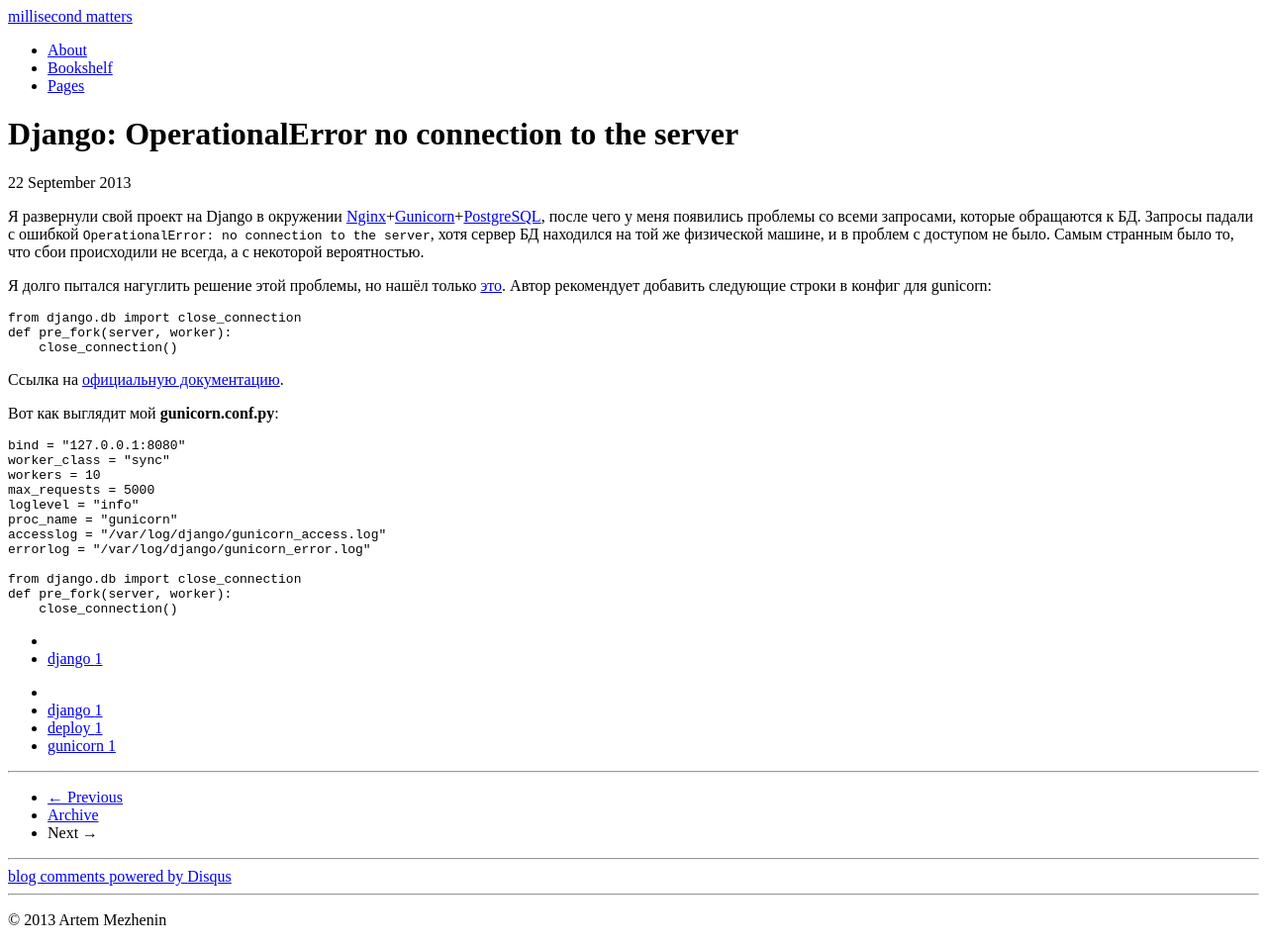
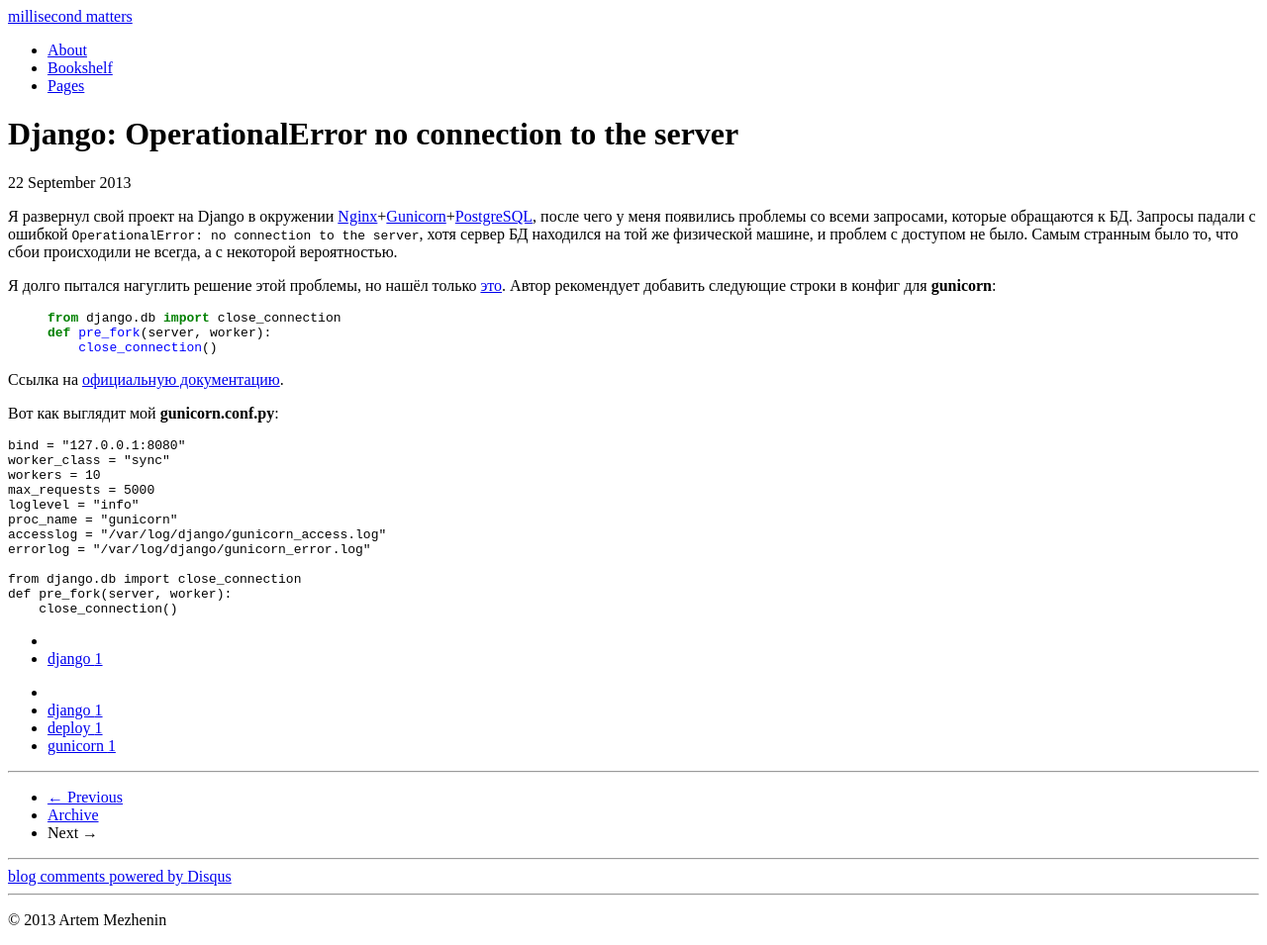
Before and after one commit to amezhenin/amezhenin_github.io, a Jekyll site: the page built from _posts/2013-09-22-django-operationalerror.md, in a window 1280 px wide. Shown: the whole page at 99% size. Built offline with Jekyll 4.4.1, drawn with Linux system fonts in a browser that asks for light colours; comment, search, counter and statistics services are not loaded.

Commit message:
django operational error fix

```diff
--- a/_posts/2013-09-22-django-operationalerror.md
+++ b/_posts/2013-09-22-django-operationalerror.md
@@ -7,14 +7,19 @@ tags: [django, deploy, gunicorn]
 ---
 {% include JB/setup %}
 
-Я развернули свой проект на Django в окружении [Nginx](http://nginx.org/ru/)+[Gunicorn](http://gunicorn.org/)+[PostgreSQL](http://www.postgresql.org/), после чего у меня появились проблемы со всеми запросами, которые обращаются к БД. Запросы падали с ошибкой `OperationalError: no connection to the server`, хотя сервер БД находился на той же физической машине, и в проблем с доступом не было. Самым странным было то, что сбои происходили не всегда, а с некоторой вероятностью.
+<link rel="stylesheet" href="/pygments.css"/>
 
-Я долго пытался нагуглить решение этой проблемы, но нашёл только [это](http://lists.gunicorn.org/user/0029.html). Автор рекомендует добавить следующие строки в конфиг для gunicorn:
+Я развернул свой проект на Django в окружении [Nginx](http://nginx.org/ru/)+[Gunicorn](http://gunicorn.org/)+[PostgreSQL](http://www.postgresql.org/), после чего у меня появились проблемы со всеми запросами, которые обращаются к БД. Запросы падали с ошибкой `OperationalError: no connection to the server`, хотя сервер БД находился на той же физической машине, и проблем с доступом не было. Самым странным было то, что сбои происходили не всегда, а с некоторой вероятностью.
 
-    from django.db import close_connection
-    def pre_fork(server, worker):
-        close_connection()
+Я долго пытался нагуглить решение этой проблемы, но нашёл только [это](http://lists.gunicorn.org/user/0029.html). Автор рекомендует добавить следующие строки в конфиг для **gunicorn**:
 
+{% highlight python %}
+
+from django.db import close_connection
+def pre_fork(server, worker):
+    close_connection()
+
+{% endhighlight %}
 
 Ссылка на [официальную документацию](http://docs.gunicorn.org/en/latest/configure.html#pre-fork).
 
```
